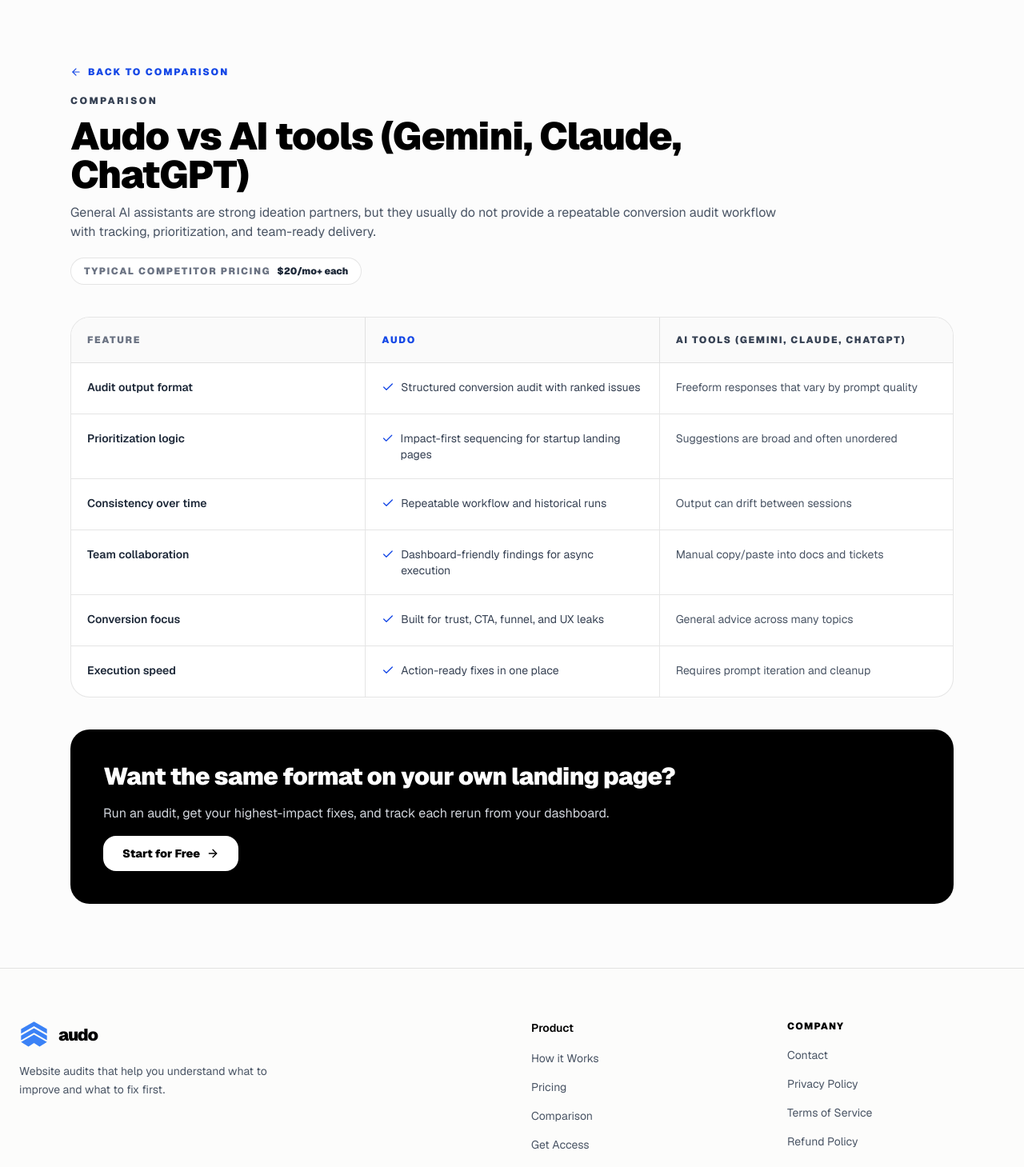
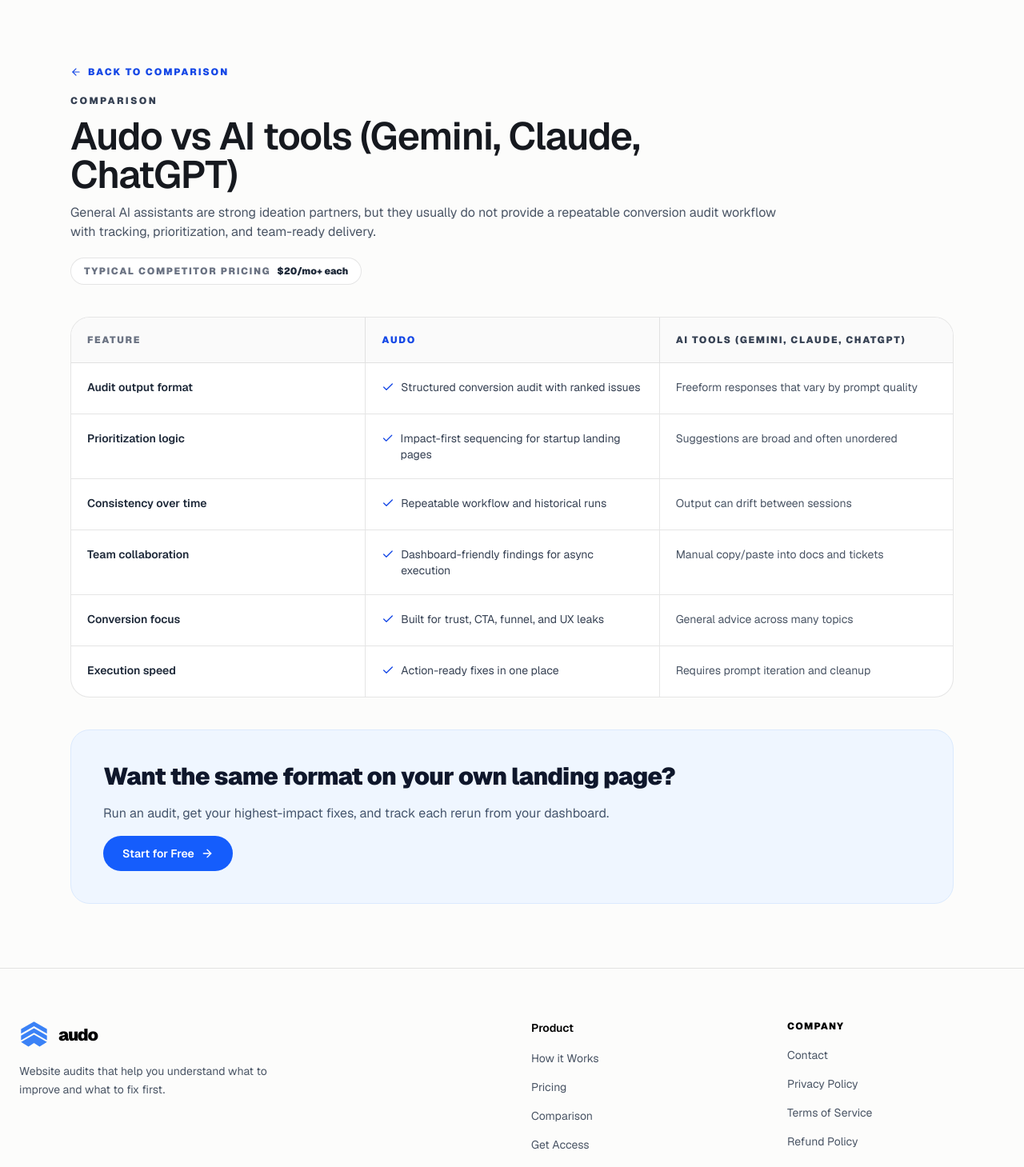
Before and after one commit to WafflesNZXT/first-check-lp, a Next.js app: page /comparison/ai-tools in a window 1280 px wide. Shown: the top 1459 px of the page at 80% size. Built offline with nearby package versions, Linux system fonts and the light colour scheme; no server answers.

Commit message:
Align app/comparison/[slug]/page.tsx with the Audo theme

```diff
--- a/app/comparison/[slug]/page.tsx
+++ b/app/comparison/[slug]/page.tsx
@@ -90,7 +90,7 @@ export default async function ComparisonDetailPage({ params }: { params: Promise
   if (!page) notFound();
 
   return (
-    <main className="min-h-screen bg-[#fcfcfc] text-black">
+    <main className="min-h-screen audo-public-surface">
       <section className="max-w-6xl mx-auto px-6 py-16 md:py-20 space-y-10">
         <div className="space-y-5">
           <Link href="/#comparison" className="inline-flex items-center gap-2 text-xs font-black uppercase tracking-[0.16em] text-blue-700 hover:text-black transition-colors">
@@ -99,7 +99,7 @@ export default async function ComparisonDetailPage({ params }: { params: Promise
           </Link>
           <div className="space-y-3 max-w-4xl">
             <p className="text-xs font-black uppercase tracking-[0.2em] text-gray-700">Comparison</p>
-            <h1 className="text-3xl md:text-5xl font-black tracking-tight">Audo vs {page.competitorName}</h1>
+            <h1 className="text-3xl md:text-5xl font-semibold tracking-tight">Audo vs {page.competitorName}</h1>
             <p className="text-base text-gray-600">{page.summary}</p>
           </div>
           <div className="inline-flex items-center gap-2 rounded-full border border-black/10 bg-white px-4 py-2">
@@ -129,10 +129,10 @@ export default async function ComparisonDetailPage({ params }: { params: Promise
           ))}
         </div>
 
-        <div className="rounded-3xl border border-black/10 bg-black text-white p-8 md:p-10 space-y-4">
+        <div className="rounded-3xl border border-blue-100 bg-blue-50 text-slate-900 p-8 md:p-10 space-y-4">
           <h2 className="text-2xl md:text-3xl font-black tracking-tight">Want the same format on your own landing page?</h2>
-          <p className="text-sm md:text-base text-gray-300">Run an audit, get your highest-impact fixes, and track each rerun from your dashboard.</p>
-          <Link href="/pricing" className="inline-flex items-center gap-2 rounded-2xl bg-white text-black px-6 py-3 text-sm font-black hover:bg-blue-600 hover:text-white transition-colors">
+          <p className="text-sm md:text-base text-slate-600">Run an audit, get your highest-impact fixes, and track each rerun from your dashboard.</p>
+          <Link href="/pricing" className="inline-flex items-center gap-2 rounded-full bg-blue-600 text-white px-6 py-3 text-sm font-semibold hover:bg-blue-700 transition-colors">
             Start for Free
             <ArrowRight className="w-4 h-4" />
           </Link>
```
